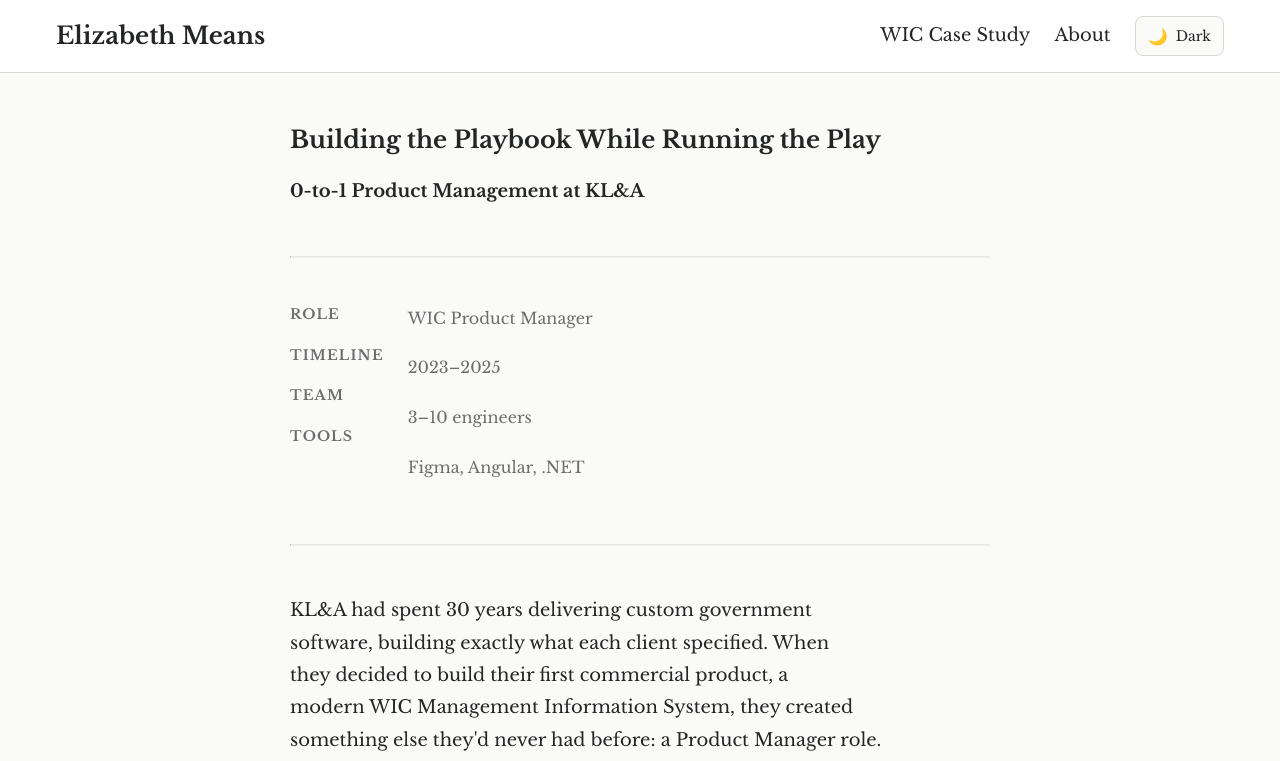
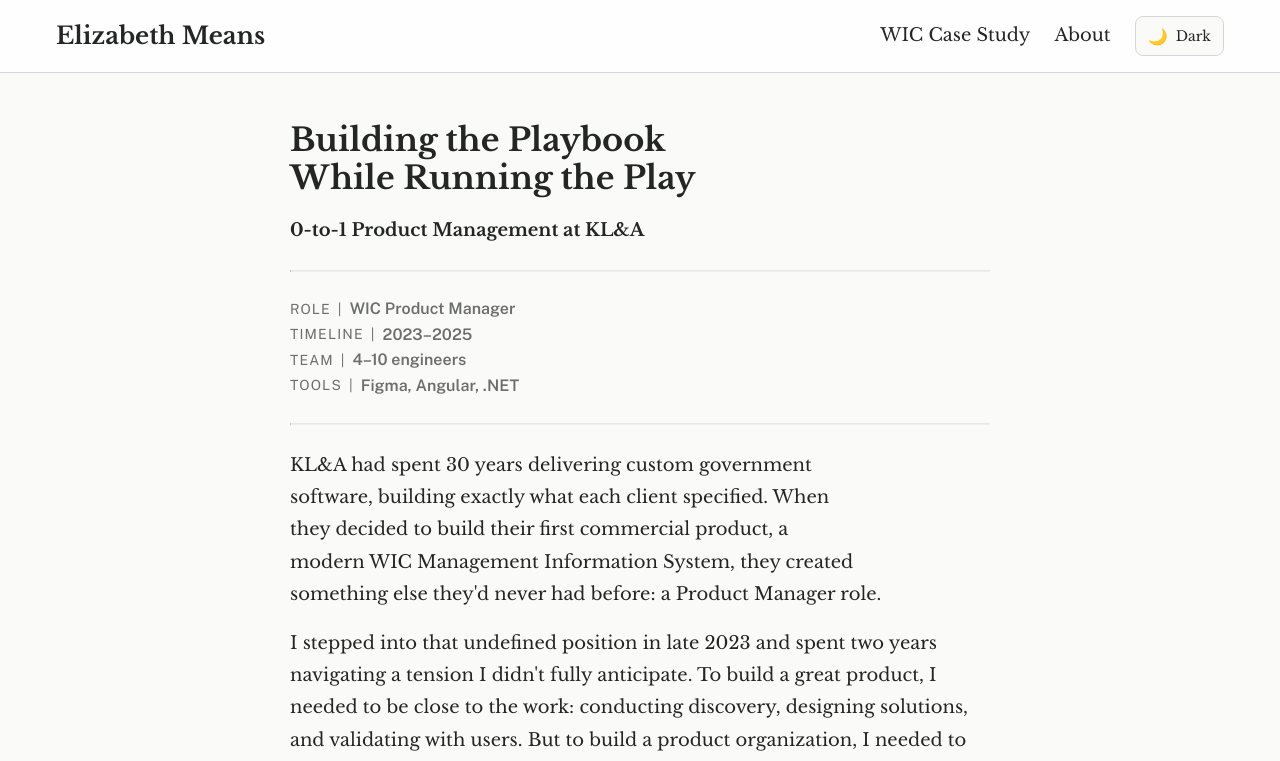
Before and after one commit to emeans/elizabeth-means, a Next.js app: page /work/wic-product-case-study in a window 1280 px wide. Shown: the top 761 px of the page. Built offline with nearby package versions, Linux system fonts and the light colour scheme.

Commit message:
Pull in PUblic Sans to clean up meta data. Darken text in dark mode.

```diff
--- a/app/(pages)/work/wic-product-case-study/page.tsx
+++ b/app/(pages)/work/wic-product-case-study/page.tsx
@@ -14,23 +14,42 @@
           {/* <Link href='/work' variant='standalone'>
             ← Back to Work
           </Link> */}
-          <h4>Building the Playbook While Running the Play</h4>
+          <h3>Building the Playbook While Running the Play</h3>
           <p className='text-bold'>0-to-1 Product Management at KL&A</p>
           <hr className='section-divider' />
           <div className='metadata-row'>
             <div className='metadata-column'>
               <p className='metadata-label'>Role</p>
+            </div>
+            <div className='metadata-column'>
+              <p className='metadata-value'>WIC Product Manager</p>
+            </div>
+          </div>
+          <div className='metadata-row'>
+            <div className='metadata-column'>
               <p className='metadata-label'>Timeline</p>
+            </div>
+            <div className='metadata-column'>
+              <p className='metadata-value'>2023–2025</p>
+            </div>
+          </div>
+          <div className='metadata-row'>
+            <div className='metadata-column'>
               <p className='metadata-label'>Team</p>
+            </div>
+            <div className='metadata-column'>
+              <p className='metadata-value'>4–10 engineers</p>
+            </div>
+          </div>
+          <div className='metadata-row'>
+            <div className='metadata-column'>
               <p className='metadata-label'>Tools</p>
             </div>
             <div className='metadata-column'>
-              <p className='metadata-value'>WIC Product Manager</p>
-              <p className='metadata-value'>2023–2025</p>
-              <p className='metadata-value'>3–10 engineers</p>
               <p className='metadata-value'>Figma, Angular, .NET</p>
             </div>
           </div>
+
           <hr className='section-divider' />
           <section className='section-content'>
             <section>
@@ -94,13 +113,18 @@
               </p>
               <p>
                 A few months later, a $14.9 million federal grant was awarded{' '}
-                <Link href='#ref-1' className='citation-ref'>[1]</Link> to research modernization pathways for WIC systems
-                nationally. We hadn't known it was coming. When the initial findings were published{' '}
-                <Link href='#ref-2' className='citation-ref'>[2]</Link>, they described the ideal modern WIC platform as
-                participant-first, human-centered, modular, and licensable. Those were the exact
-                principles we had already been building around. We hadn't found product-market fit
-                by chasing a funding signal. We had found it by listening carefully to the people
-                closest to the problem.
+                <Link href='#ref-1' className='citation-ref'>
+                  [1]
+                </Link>{' '}
+                to research modernization pathways for WIC systems nationally. We hadn't known it
+                was coming. When the initial findings were published{' '}
+                <Link href='#ref-2' className='citation-ref'>
+                  [2]
+                </Link>
+                , they described the ideal modern WIC platform as participant-first, human-centered,
+                modular, and licensable. Those were the exact principles we had already been
+                building around. We hadn't found product-market fit by chasing a funding signal. We
+                had found it by listening carefully to the people closest to the problem.
               </p>
             </section>
             <section>
@@ -173,8 +197,11 @@
               </p>
               <p>
                 This problem-solving approach proved itself in April 2024 when the USDA announced
-                the WIC Final Food Rule at the Chicago conference <Link href='#ref-3' className='citation-ref'>[3]</Link>.
-                States had 24 months to implement. Because we designed food packages to be
+                the WIC Final Food Rule at the Chicago conference{' '}
+                <Link href='#ref-3' className='citation-ref'>
+                  [3]
+                </Link>
+                . States had 24 months to implement. Because we designed food packages to be
                 user-configurable from the start, we validated the Final Food Rule updates against
                 our system at the conference itself, demonstrating that our approach eliminated the
                 lengthy release cycles that plagued legacy systems. This design thinking became one
@@ -192,9 +219,12 @@
                 case management to genuine supportive engagement.
               </p>
               <p>
-                I applied Jakob's usability heuristics <Link href='#ref-4' className='citation-ref'>[4]</Link> throughout.
-                Information architecture was a particular focus: I wanted the system to follow
-                users' mental models rather than the underlying data structure, exposing
+                I applied Jakob's usability heuristics{' '}
+                <Link href='#ref-4' className='citation-ref'>
+                  [4]
+                </Link>{' '}
+                throughout. Information architecture was a particular focus: I wanted the system to
+                follow users' mental models rather than the underlying data structure, exposing
                 functionality in a logical hierarchy with the most frequently used features within
                 easy reach. I leaned into recognition over recall to reduce cognitive overload,
                 maintained consistency across the design language, and built in both personalization
@@ -234,7 +264,7 @@
                 concept of a participant-first program was strongly held but not reflected in the
                 software that supported it. I advocated pivoting to an external-facing participant
                 portal next. It was a strategic detour, and not an obvious one in a company built
-                around delivering what clients specified.
+                around delivering only what clients specified.
               </p>
               <p>
                 My aim was to balance risk and speed. We built full-stack infrastructure for
@@ -267,9 +297,12 @@
                 Several states expressed strong commercial interest, though translating that
                 interest into contracts required navigating the realities of government procurement
                 cycles. The $14.9 million federal grant research findings{' '}
-                <Link href='#ref-2' className='citation-ref'>[2]</Link> directly validated our product approach:
-                participant-first, human-centered, modular, and licensable architecture aligned
-                precisely with their recommendations for the modern WIC program.
+                <Link href='#ref-2' className='citation-ref'>
+                  [2]
+                </Link>{' '}
+                directly validated our product approach: participant-first, human-centered, modular,
+                and licensable architecture aligned precisely with their recommendations for the
+                modern WIC program.
               </p>
               <p>
                 We delivered working demonstrations of vendor management, food management, and
@@ -319,25 +352,28 @@
             <section>
               <h4>References</h4>
               <p id='ref-1'>
-              <sup className="citation-ref">[1]</sup> National WIC Association, "NWA Receives USDA Funding to Modernize WIC MIS,"
-                September 2024.{' '}
+                <sup className='citation-ref'>[1]</sup> National WIC Association, "NWA Receives USDA
+                Funding to Modernize WIC MIS," September 2024.{' '}
                 <Link href='https://www.nwica.org/press-releases/national-wic-association-receives-usda-funding-to-modernize-wic-management-information-systems'>
                   nwica.org
                 </Link>
               </p>
               <p id='ref-2'>
-              <sup className="citation-ref">[2]</sup> National WIC Association and Nava PBC, "Modernizing WIC's MIS: Findings from Year
-                One of Research," 2025.{' '}
-                <Link href='https://www.nwica.org/events/info/2025-nwa-technology-innovation-and-vendor-management-conference'>nwica.org</Link>
+                <sup className='citation-ref'>[2]</sup> National WIC Association and Nava PBC,
+                "Modernizing WIC's MIS: Findings from Year One of Research," 2025.{' '}
+                <Link href='https://www.nwica.org/events/info/2025-nwa-technology-innovation-and-vendor-management-conference'>
+                  nwica.org
+                </Link>
               </p>
               <p id='ref-3'>
-              <sup className="citation-ref">[3]</sup> USDA Food and Nutrition Service, "Biden-Harris Administration Announces Finalized
-                Science-Driven Updates to Foods Provided Through WIC," April 9, 2024.{' '}
+                <sup className='citation-ref'>[3]</sup> USDA Food and Nutrition Service,
+                "Biden-Harris Administration Announces Finalized Science-Driven Updates to Foods
+                Provided Through WIC," April 9, 2024.{' '}
                 <Link href='https://www.fns.usda.gov/wic/fr-041824'>usda.gov</Link>
               </p>
               <p id='ref-4'>
-              <sup className="citation-ref">[4]</sup> Jakob Nielsen, "10 Usability Heuristics for User Interface Design," Nielsen Norman
-                Group, 1994, updated 2020.{' '}
+                <sup className='citation-ref'>[4]</sup> Jakob Nielsen, "10 Usability Heuristics for
+                User Interface Design," Nielsen Norman Group, 1994, updated 2020.{' '}
                 <Link href='https://www.nngroup.com/articles/ten-usability-heuristics/'>
                   nngroup.com
                 </Link>
--- a/app/globals.css
+++ b/app/globals.css
@@ -20,6 +20,7 @@
        The fallback handles Storybook and environments without Next layout. */
     --font-body: var(--font-libre-baskerville, 'Libre Baskerville'), Georgia, 'Times New Roman', serif;
     --font-heading: var(--font-libre-baskerville, 'Libre Baskerville'), Georgia, 'Times New Roman', serif;
+    --font-metadata: var(--font-public-sans, 'Public Sans'), system-ui, sans-serif;
     /* TODO: Add --font-mono when monospace typeface is chosen (needed for code/tech stack tags) */
 
     /* Layout alias */
@@ -229,7 +230,7 @@
 
 .section-divider {
     border-top: var(--border-width-xs) solid var(--border-subtle);
-    margin: var(--spacing-2xl) 0;
+    margin: var(--spacing-lg) 0;
 }
 
 /* ========================================
@@ -248,31 +249,42 @@
 .metadata-row {
     display: flex;
     flex-direction: row;
-    gap: var(--spacing-lg);
+    align-items: center;
 }
 
 .metadata-column {
     display: flex;
     flex-direction: column;
-    gap: var(--spacing-xs);
+    line-height: var(--typography-line-height-tight);
 }
 
 /* .metadata applies xs text styling to metadata content.
    Composes with .metadata-row / .metadata-column for layout. */
    .metadata-label {
+    font-family: var(--font-metadata);
     font-size: var(--typography-size-xs);
     line-height: var(--typography-line-height-tight);
-    font-weight: var(--typography-weight-bold);
+    font-weight: 400;
     color: var(--text-secondary);
     text-transform: uppercase;
     letter-spacing: 0.08em;
+    vertical-align: middle;
+    margin: 0;
+}
+.metadata-label::after {
+    content: "|";
+    padding-left: 0.5em;
+    padding-right: 0.5em;
 }
 
 .metadata-value {
+    font-family: var(--font-metadata);
     font-size: var(--typography-size-sm);
     line-height: var(--typography-line-height-normal);
-    font-weight: var(--typography-weight-normal);
+    font-weight: 600;
     color: var(--text-secondary);
+    vertical-align: middle;
+    margin: 0;
 }
 
 .citation-ref {
--- a/app/tokens.css
+++ b/app/tokens.css
@@ -203,7 +203,7 @@
   --surface-success: var(--color-success-900);
   --surface-warning: var(--color-warning-900);
   --surface-error: var(--color-error-900);
-  --text-primary: var(--color-neutral-50);
+  --text-primary: var(--color-neutral-300);
   --text-secondary: var(--color-raven-300);
   --text-muted: var(--color-raven-400);
   --text-inverse: var(--color-neutral-900);
```
Also changed, not shown: app/layout.tsx (+9 -2 lines).
